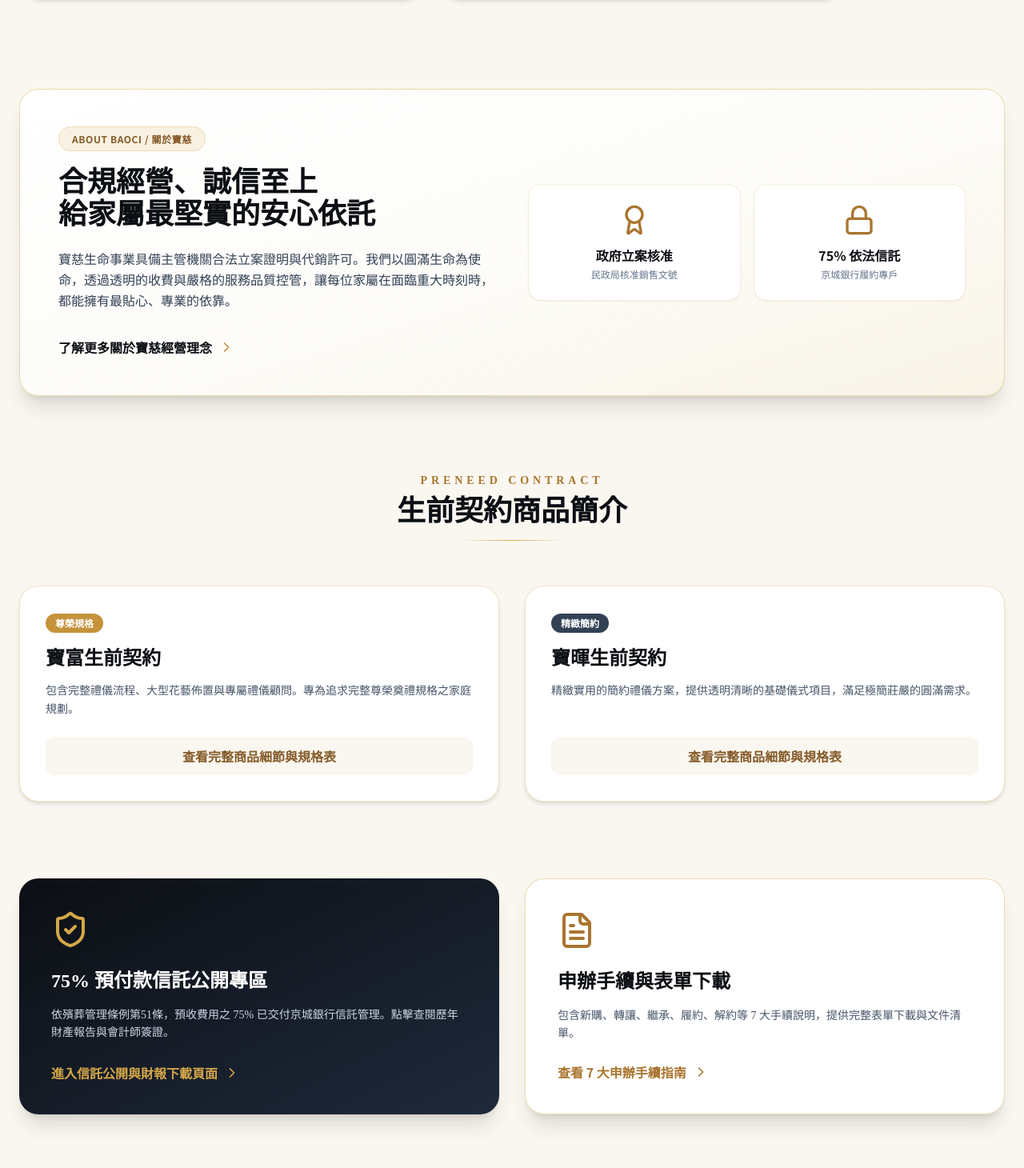
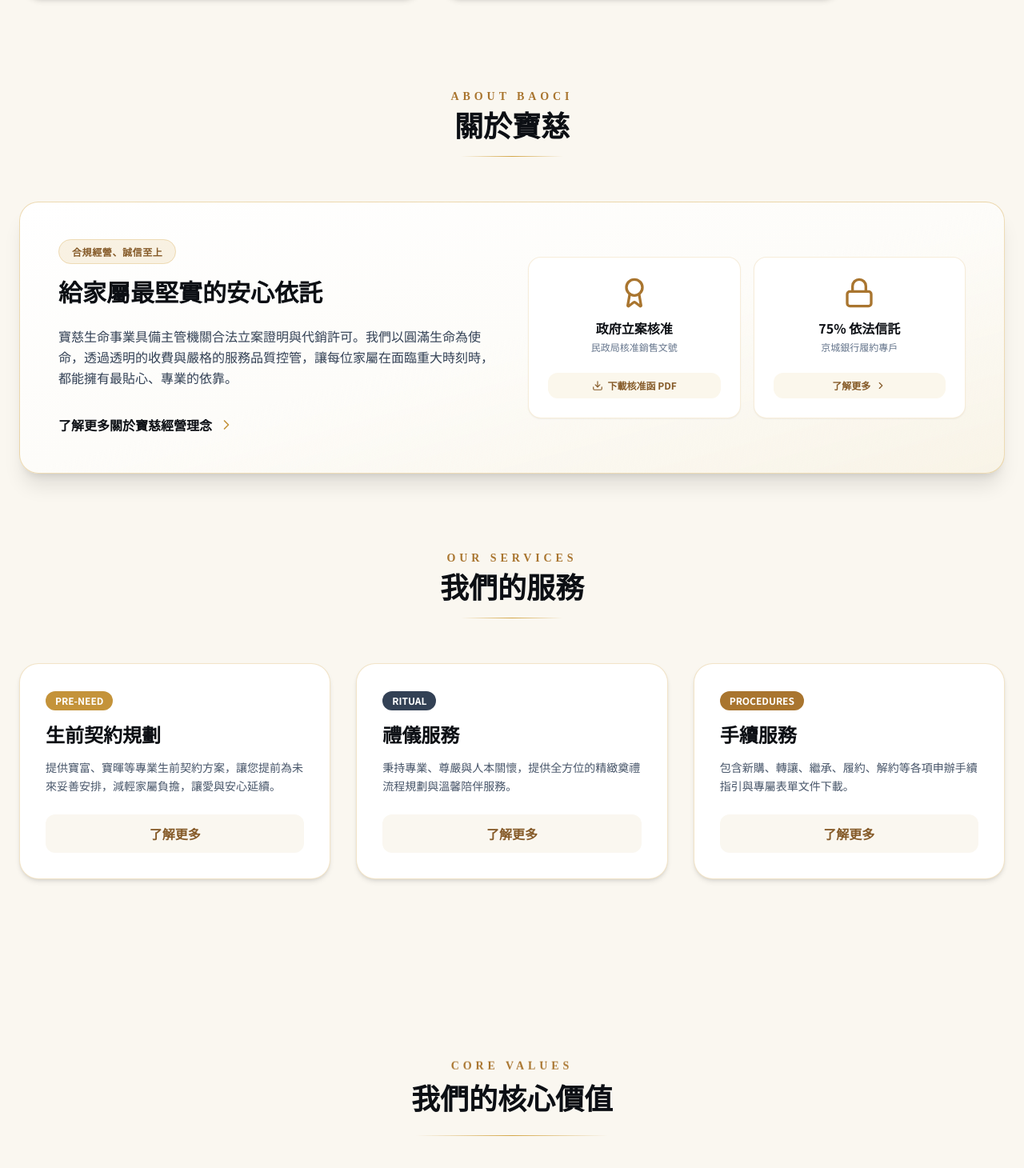
Before and after one commit to m9606286/baoci-life-website, a React (Vite) app: page / in a window 1280 px wide. Shown: the part 1290-2750 px from the top of the page at 80% size. Built offline with nearby package versions, Linux system fonts and the light colour scheme.

Commit message:
Update Home.tsx

```diff
--- a/src/components/Home.tsx
+++ b/src/components/Home.tsx
@@ -1,6 +1,6 @@
 import React from 'react';
 import { Link } from 'react-router-dom';
-import { Phone, ChevronDown, Heart, ChevronRight, ShieldCheck, FileText, Award, Lock, PhoneCall } from 'lucide-react';
+import { Phone, ChevronDown, Heart, ChevronRight, ShieldCheck, FileText, Award, Lock, PhoneCall, Download } from 'lucide-react';
 import { useReveal } from '@/hooks/useReveal';
 import CoreValues from '@/components/CoreValues';
 import Announcement from '@/components/Announcement';
@@ -13,30 +13,25 @@ export default function Home() {
   return (
     <div className="bg-ivory-100 min-h-screen text-ink-900 font-sans">
 
-      {/* 1. Hero 品牌主視覺區：高度自然展開，精確無縫對齊 Header 底部的金色質感線 */}
+      {/* 1. Hero 品牌主視覺區 */}
       <section id="top" className="group/hero relative h-[85vh] min-h-[550px] max-h-[850px] overflow-hidden">
-        {/* Background image with bright overlay and hover zoom */}
         <div className="absolute inset-0 overflow-hidden">
           <img
             src={heroImage}
             alt="家人彼此陪伴"
             className="w-full h-full object-cover animate-slow-zoom group-hover/hero:scale-105 transition-transform duration-1000 ease-out"
           />
-          {/* 降低遮罩深度，使圖片更明亮清晰 */}
           <div className="absolute inset-0 bg-gradient-to-b from-black/10 via-black/5 to-black/20" />
           <div className="absolute inset-0 bg-gradient-to-r from-black/20 to-transparent" />
         </div>
 
-        {/* Content */}
         <div className="relative h-full mx-auto max-w-8xl px-6 flex flex-col justify-center">
           <div className="max-w-3xl">
-            {/* 愛心圖示與 Apex BaoCi-Life */}
             <div className="flex items-center gap-3 mb-6 animate-fade-in" style={{ animationDelay: '0.2s', opacity: 0 }}>
               <Heart className="w-5 h-5 text-white drop-shadow" />
               <span className="text-white text-sm tracking-[0.3em] uppercase font-medium drop-shadow">Apex BaoCi-Life</span>
             </div>
 
-            {/* 主標題 */}
             <h1
               className="font-serif-tc text-4xl md:text-5xl lg:text-6xl text-white leading-[1.2] font-bold animate-fade-up drop-shadow-md"
               style={{ animationDelay: '0.4s', opacity: 0 }}
@@ -77,13 +72,11 @@ export default function Home() {
           </div>
         </div>
 
-        {/* Scroll indicator */}
         <div className="absolute bottom-8 left-1/2 -translate-x-1/2 flex flex-col items-center gap-2 animate-fade-in" style={{ animationDelay: '1.5s', opacity: 0 }}>
           <span className="text-white/80 text-xs tracking-widest font-medium">SCROLL</span>
           <div className="w-px h-12 bg-gradient-to-b from-white/80 to-transparent" />
         </div>
 
-        {/* Bottom fade into next section */}
         <div className="absolute bottom-0 left-0 right-0 h-24 bg-gradient-to-t from-ivory-100 to-transparent" />
       </section>
 
@@ -95,16 +88,26 @@ export default function Home() {
           <Announcement />
         </section>
 
-        {/* 關於寶慈精華 */}
+        {/* 關於寶慈：改為置中、英文標題與金色質感線 */}
         <section className="max-w-7xl mx-auto px-6">
+          <div className="text-center mb-14">
+            <p className="font-serif-tc text-gold-600 text-xs sm:text-sm tracking-[0.35em] uppercase font-bold">
+              ABOUT BAOCI
+            </p>
+            <h2 className="font-serif-tc text-3xl md:text-4xl font-bold text-ink-900 mt-2">
+              關於寶慈
+            </h2>
+            <div className="gold-divider w-32 mx-auto mt-4" />
+          </div>
+
           <div className="bg-gradient-to-br from-white via-ivory-50 to-gold-100/30 rounded-3xl p-8 md:p-12 border border-gold-400/40 shadow-xl flex flex-col md:flex-row items-center gap-10">
             <div className="w-full md:w-1/2 space-y-6">
               <span className="px-4 py-1.5 rounded-full bg-gold-400/15 border border-gold-400/30 text-gold-700 text-xs font-bold tracking-wider uppercase">
-                ABOUT BAOCI / 關於寶慈
+                合規經營、誠信至上
               </span>
-              <h2 className="font-serif-tc text-3xl md:text-4xl font-bold text-ink-900 leading-snug">
-                合規經營、誠信至上<br />給家屬最堅實的安心依託
-              </h2>
+              <h3 className="font-serif-tc text-2xl md:text-3xl font-bold text-ink-900 leading-snug">
+                給家屬最堅實的安心依託
+              </h3>
               <p className="text-slate-700 text-base leading-relaxed font-['Microsoft_JhengHei']">
                 寶慈生命事業具備主管機關合法立案證明與代銷許可。我們以圓滿生命為使命，透過透明的收費與嚴格的服務品質控管，讓每位家屬在面臨重大時刻時，都能擁有最貼心、專業的依靠。
               </p>
@@ -114,92 +117,96 @@ export default function Home() {
                 </Link>
               </div>
             </div>
-            <div className="w-full md:w-1/2 grid grid-cols-2 gap-4">
-              <div className="bg-white p-6 rounded-2xl shadow-sm border border-gold-400/20 text-center">
-                <Award className="w-10 h-10 text-gold-600 mx-auto mb-3" />
-                <h4 className="font-bold text-ink-900 mb-1">政府立案核准</h4>
-                <p className="text-xs text-slate-500">民政局核准銷售文號</p>
+
+            <div className="w-full md:w-1/2 grid grid-cols-1 sm:grid-cols-2 gap-4">
+              <div className="bg-white p-6 rounded-2xl shadow-sm border border-gold-400/20 text-center flex flex-col justify-between">
+                <div>
+                  <Award className="w-10 h-10 text-gold-600 mx-auto mb-3" />
+                  <h4 className="font-bold text-ink-900 mb-1">政府立案核准</h4>
+                  <p className="text-xs text-slate-500 mb-4">民政局核准銷售文號</p>
+                </div>
+                <a
+                  href="/documents/台南市民政局生前契約銷售及代銷商最新核准函.pdf"
+                  download
+                  className="inline-flex items-center justify-center gap-1.5 text-xs font-bold text-gold-700 hover:text-gold-900 bg-gold-50 hover:bg-gold-100 py-2 px-3 rounded-xl transition-colors mt-2"
+                >
+                  <Download className="w-3.5 h-3.5" />
+                  下載核准函 PDF
+                </a>
               </div>
-              <div className="bg-white p-6 rounded-2xl shadow-sm border border-gold-400/20 text-center">
-                <Lock className="w-10 h-10 text-gold-600 mx-auto mb-3" />
-                <h4 className="font-bold text-ink-900 mb-1">75% 依法信託</h4>
-                <p className="text-xs text-slate-500">京城銀行履約專戶</p>
+
+              <div className="bg-white p-6 rounded-2xl shadow-sm border border-gold-400/20 text-center flex flex-col justify-between">
+                <div>
+                  <Lock className="w-10 h-10 text-gold-600 mx-auto mb-3" />
+                  <h4 className="font-bold text-ink-900 mb-1">75% 依法信託</h4>
+                  <p className="text-xs text-slate-500 mb-4">京城銀行履約專戶</p>
+                </div>
+                <Link
+                  to="/trust"
+                  className="inline-flex items-center justify-center gap-1.5 text-xs font-bold text-gold-700 hover:text-gold-900 bg-gold-50 hover:bg-gold-100 py-2 px-3 rounded-xl transition-colors mt-2"
+                >
+                  了解更多 <ChevronRight className="w-3.5 h-3.5" />
+                </Link>
               </div>
             </div>
           </div>
         </section>
 
-        {/* 生前契約商品快速導覽 */}
+        {/* 我們的服務：包含生前契約規劃、禮儀服務、手續服務 */}
         <section className="max-w-7xl mx-auto px-6">
           <div className="text-center mb-14">
             <p className="font-serif-tc text-gold-600 text-xs sm:text-sm tracking-[0.35em] uppercase font-bold">
-              PRENEED CONTRACT
+              OUR SERVICES
             </p>
             <h2 className="font-serif-tc text-3xl md:text-4xl font-bold text-ink-900 mt-2">
-              生前契約商品簡介
+              我們的服務
             </h2>
             <div className="gold-divider w-32 mx-auto mt-4" />
           </div>
 
-          <div className="grid grid-cols-1 md:grid-cols-2 gap-8">
+          <div className="grid grid-cols-1 md:grid-cols-3 gap-8">
             <div className="bg-white rounded-3xl p-8 border border-gold-400/30 shadow-md hover:shadow-xl transition-all relative overflow-hidden flex flex-col justify-between">
               <div>
                 <span className="px-3 py-1 rounded-full bg-gold-500 text-white text-xs font-bold mb-4 inline-block">
-                  尊榮規格
+                  PRE-NEED
                 </span>
-                <h3 className="font-serif-tc text-2xl font-bold text-ink-900 mb-3">寶富生前契約</h3>
+                <h3 className="font-serif-tc text-2xl font-bold text-ink-900 mb-3">生前契約規劃</h3>
                 <p className="text-slate-600 text-sm mb-6 leading-relaxed">
-                  包含完整禮儀流程、大型花藝佈置與專屬禮儀顧問。專為追求完整尊榮奠禮規格之家庭規劃。
+                  提供寶富、寶暉等專業生前契約方案，讓您提前為未來妥善安排，減輕家屬負擔，讓愛與安心延續。
                 </p>
               </div>
               <Link to="/preneed" className="w-full py-3 bg-ivory-100 hover:bg-gold-500 hover:text-white text-gold-700 font-bold rounded-xl transition-colors text-center block">
-                查看完整商品細節與規格表
+                了解更多
               </Link>
             </div>
 
             <div className="bg-white rounded-3xl p-8 border border-gold-400/30 shadow-md hover:shadow-xl transition-all relative overflow-hidden flex flex-col justify-between">
               <div>
                 <span className="px-3 py-1 rounded-full bg-slate-700 text-white text-xs font-bold mb-4 inline-block">
-                  精緻簡約
+                  RITUAL
                 </span>
-                <h3 className="font-serif-tc text-2xl font-bold text-ink-900 mb-3">寶暉生前契約</h3>
+                <h3 className="font-serif-tc text-2xl font-bold text-ink-900 mb-3">禮儀服務</h3>
                 <p className="text-slate-600 text-sm mb-6 leading-relaxed">
-                  精緻實用的簡約禮儀方案，提供透明清晰的基礎儀式項目，滿足極簡莊嚴的圓滿需求。
+                  秉持專業、尊嚴與人本關懷，提供全方位的精緻奠禮流程規劃與溫馨陪伴服務。
                 </p>
               </div>
-              <Link to="/preneed" className="w-full py-3 bg-ivory-100 hover:bg-gold-500 hover:text-white text-gold-700 font-bold rounded-xl transition-colors text-center block">
-                查看完整商品細節與規格表
-              </Link>
-            </div>
-          </div>
-        </section>
-
-        {/* 信託公開與手續指南入口 */}
-        <section className="max-w-7xl mx-auto px-6">
-          <div className="grid grid-cols-1 md:grid-cols-2 gap-8">
-            <div className="bg-gradient-to-br from-ink-900 to-slate-800 text-white rounded-3xl p-8 md:p-10 shadow-xl flex flex-col justify-between">
-              <div>
-                <ShieldCheck className="w-12 h-12 text-gold-400 mb-6" />
-                <h3 className="font-serif-tc text-2xl font-bold mb-4">75% 預付款信託公開專區</h3>
-                <p className="text-slate-300 text-sm leading-relaxed mb-6 font-['Microsoft_JhengHei']">
-                  依殯葬管理條例第51條，預收費用之 75% 已交付京城銀行信託管理。點擊查閱歷年財產報告與會計師簽證。
-                </p>
-              </div>
-              <Link to="/trust" className="inline-flex items-center gap-2 text-gold-400 hover:text-gold-300 font-bold">
-                進入信託公開與財報下載頁面 <ChevronRight className="w-5 h-5" />
+              <Link to="/services" className="w-full py-3 bg-ivory-100 hover:bg-gold-500 hover:text-white text-gold-700 font-bold rounded-xl transition-colors text-center block">
+                了解更多
               </Link>
             </div>
 
-            <div className="bg-white rounded-3xl p-8 md:p-10 border border-gold-400/40 shadow-xl flex flex-col justify-between">
+            <div className="bg-white rounded-3xl p-8 border border-gold-400/30 shadow-md hover:shadow-xl transition-all relative overflow-hidden flex flex-col justify-between">
               <div>
-                <FileText className="w-12 h-12 text-gold-600 mb-6" />
-                <h3 className="font-serif-tc text-2xl font-bold text-ink-900 mb-4">申辦手續與表單下載</h3>
-                <p className="text-slate-600 text-sm leading-relaxed mb-6 font-['Microsoft_JhengHei']">
-                  包含新購、轉讓、繼承、履約、解約等 7 大手續說明，提供完整表單下載與文件清單。
+                <span className="px-3 py-1 rounded-full bg-gold-600 text-white text-xs font-bold mb-4 inline-block">
+                  PROCEDURES
+                </span>
+                <h3 className="font-serif-tc text-2xl font-bold text-ink-900 mb-3">手續服務</h3>
+                <p className="text-slate-600 text-sm mb-6 leading-relaxed">
+                  包含新購、轉讓、繼承、履約、解約等各項申辦手續指引與專屬表單文件下載。
                 </p>
               </div>
-              <Link to="/procedures" className="inline-flex items-center gap-2 text-gold-600 hover:text-gold-700 font-bold">
-                查看 7 大申辦手續指南 <ChevronRight className="w-5 h-5" />
+              <Link to="/procedures" className="w-full py-3 bg-ivory-100 hover:bg-gold-500 hover:text-white text-gold-700 font-bold rounded-xl transition-colors text-center block">
+                了解更多
               </Link>
             </div>
           </div>
@@ -208,20 +215,20 @@ export default function Home() {
         {/* 核心價值區塊 */}
         <CoreValues />
 
-        {/* 24小時諮詢專線橫幅 */}
+        {/* 24小時諮詢專線橫幅：改為淺色背景，移到出現淺深金色字體反白 */}
         <section className="max-w-7xl mx-auto px-6">
-          <div className="bg-gradient-to-r from-gold-600 via-gold-500 to-gold-600 text-ink-900 rounded-3xl p-8 md:p-12 text-center shadow-xl">
-            <h3 className="font-serif-tc text-2xl md:text-3xl font-bold mb-3">
+          <div className="group relative bg-gradient-to-br from-white via-ivory-50 to-gold-100/40 rounded-3xl p-8 md:p-12 text-center border border-gold-400/40 shadow-xl overflow-hidden transition-all duration-500 hover:bg-gold-600">
+            <h3 className="font-serif-tc text-2xl md:text-3xl font-bold mb-3 text-ink-900 group-hover:text-white transition-colors duration-300">
               需要即時禮儀諮詢或契約解答？
             </h3>
-            <p className="text-ink-900/80 text-sm md:text-base font-medium mb-6">
+            <p className="text-slate-600 text-sm md:text-base font-medium mb-8 group-hover:text-white/90 transition-colors duration-300">
               寶慈生命事業提供 24 小時專人服務，隨時為您解答疑問與提供協助。
             </p>
             <a
               href="tel:0800600603"
-              className="inline-flex items-center gap-3 px-8 py-4 bg-ink-900 text-gold-400 hover:bg-ink-800 font-bold rounded-full text-xl shadow-lg transition-transform hover:scale-105"
+              className="inline-flex items-center gap-3 px-8 py-4 bg-ink-900 text-gold-400 group-hover:bg-white group-hover:text-gold-700 font-bold rounded-full text-xl shadow-lg transition-transform hover:scale-105"
             >
-              <PhoneCall className="w-6 h-6 text-gold-400 animate-pulse" />
+              <PhoneCall className="w-6 h-6 animate-pulse" />
               24H 免費服務專線：0800-600-603
             </a>
           </div>
```
